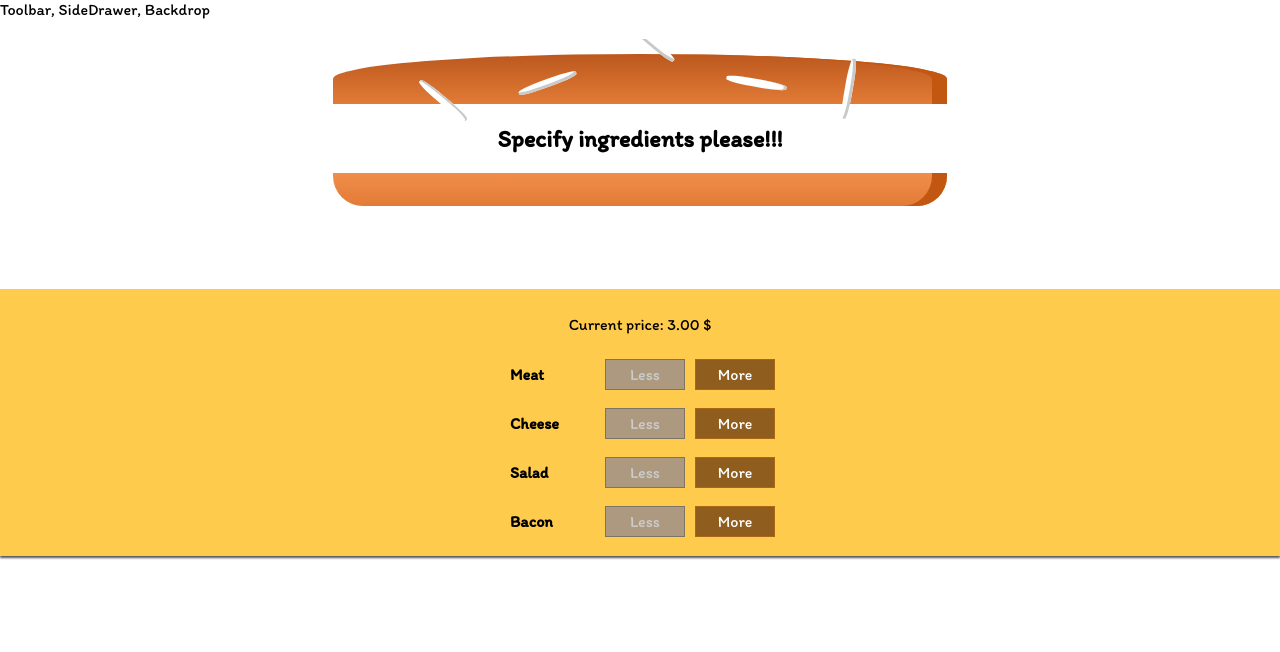
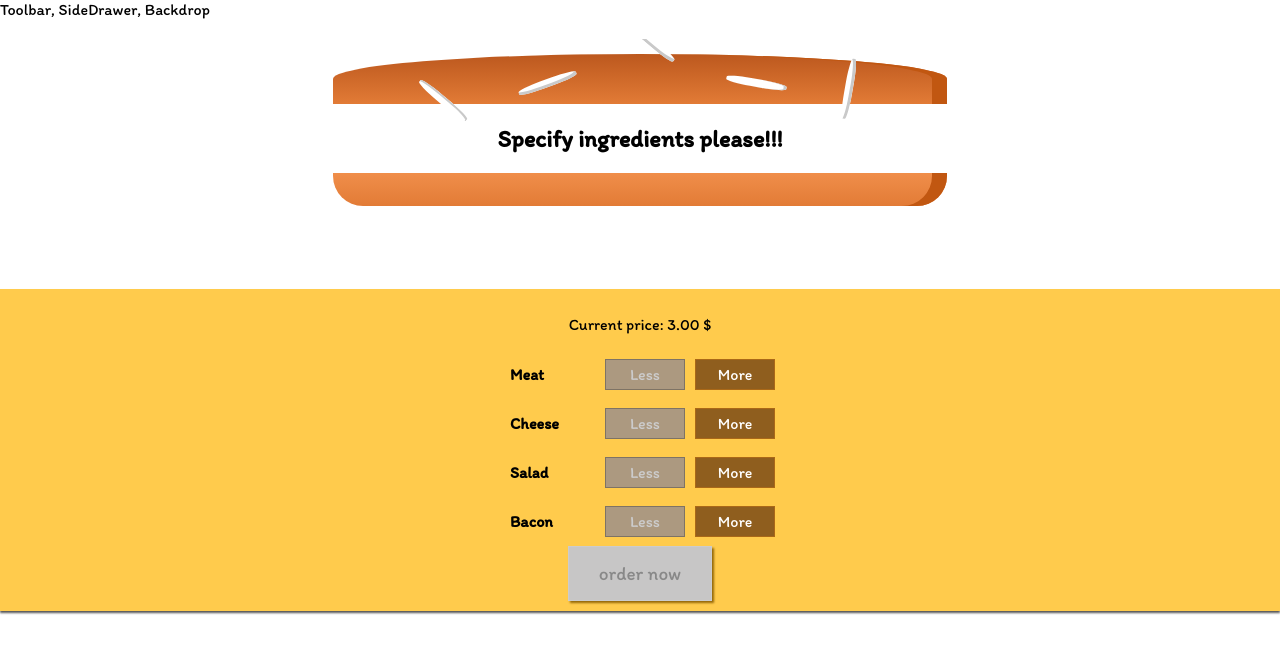
Before and after one commit to Soleksandr/burger-builder, a React app: page / in a window 1280 px wide. Shown: the top 652 px of the page. Built offline with nearby package versions, Linux system fonts and the light colour scheme.

Commit message:
add order button

```diff
--- a/src/components/Burger/BuildControls/BuildControls.css
+++ b/src/components/Burger/BuildControls/BuildControls.css
@@ -8,3 +8,45 @@
   margin: auto;
   padding: 10px 0;
 }
+
+
+.OrderButton {
+  background-color: #DAD735;
+  outline: none;
+  cursor: pointer;
+  border: 1px solid #966909;
+  color: #966909;
+  font-family: inherit;
+  font-size: 1.2em;
+  padding: 15px 30px;
+  box-shadow: 2px 2px 2px #966909;
+}
+
+.OrderButton:hover, .OrderButton:active {
+  background-color: #A0DB41;
+  border: 1px solid #966909;
+  color: #966909;
+}
+
+.OrderButton:disabled {
+  background-color: #C7C6C6;
+  cursor: not-allowed;
+  border: 1px solid #ccc;
+  color: #888888;
+}
+
+.OrderButton:not(:disabled) {
+  animation: enable 0.3s linear;
+}
+
+@keyframes enable {
+  0% {
+      transform: scale(1);
+  }
+  60% {
+      transform: scale(1.1);
+  }
+  100% {
+      transform: scale(1);
+  }
+}
--- a/src/components/Burger/BuildControls/BuildControls.jsx
+++ b/src/components/Burger/BuildControls/BuildControls.jsx
@@ -24,6 +24,7 @@
           disabled={!props.ingredients[c.type]}
         />
       ))}
+      <button disabled={!props.anySelected} className={classes.OrderButton}>order now</button>
     </div>
   );
 };
--- a/src/containers/BurgerBuilder/BurgerBuilder.jsx
+++ b/src/containers/BurgerBuilder/BurgerBuilder.jsx
@@ -19,6 +19,7 @@
       cheese: 0,
     },
     totalPrice: '3.00',
+    anySelected: false,
   }
 
   addIngredient = (type) => {
@@ -28,32 +29,35 @@
         [type]: prevState.ingredients[type] + 1,
       },
       totalPrice: (+prevState.totalPrice + PRICE[type]).toFixed(2),
+      anySelected: true,
     }));
   }
 
   removeIngredient = (type) => {
-    this.setState(prevState => ({
-      ingredients: {
+    this.setState((prevState) => {
+      const ingredients = {
         ...prevState.ingredients,
         [type]: prevState.ingredients[type] ? prevState.ingredients[type] - 1 : 0,
-      },
-      totalPrice: prevState.ingredients[type] ? (+prevState.totalPrice - PRICE[type]).toFixed(2) : prevState.totalPrice,
-    }));
+      };
+      const totalPrice = prevState.ingredients[type]
+        ? (+prevState.totalPrice - PRICE[type]).toFixed(2)
+        : prevState.totalPrice;
+      const anySelected = Object.values(ingredients).some(amount => !!amount);
+
+      return { ingredients, totalPrice, anySelected };
+    });
   }
 
   render() {
-    const disabledInfo = Object.keys(this.state.ingredients)
-      .map(ingredient => ({ ingredient: !this.state.ingredients[ingredient] }));
-
     return (
       <Aux>
         <Burger ingredients={this.state.ingredients} />
         <BuildControls
           addIngredient={this.addIngredient}
           removeIngredient={this.removeIngredient}
-          disabledInfo={disabledInfo}
           ingredients={this.state.ingredients}
           price={this.state.totalPrice}
+          anySelected={this.state.anySelected}
         />
       </Aux>
     );
```
